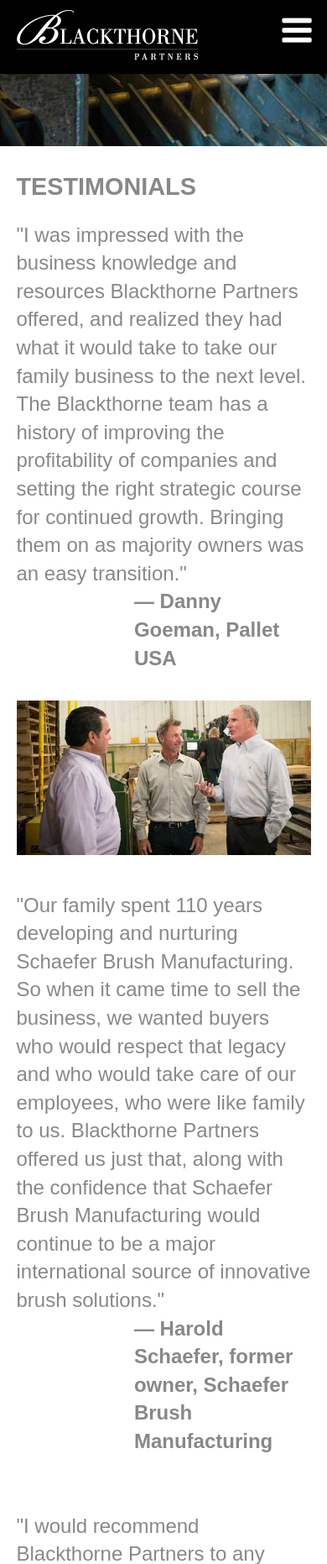
After one commit to foresitegroup/Blackthorne, a PHP site: page /testimonials.php in a window 390 px wide. The commit adds this page. Shown: the top 1862 px of the page at 84% size. Run offline with PHP 8.4, Linux system fonts and the light colour scheme; a stand-in replaces the project's code that opens the database connection; some libraries are stand-ins or nearby versions.

Commit message:
New slides, add testimonial page

```diff
--- a/header.php
+++ b/header.php
@@ -76,6 +76,7 @@ function email($address, $name="") {
               <ul>
                 <li><a href="our-partners.php">Our Partners</a></li>
                 <li><a href="biographies.php">Biographies</a></li>
+                <li><a href="testimonials.php">Testimonials</a></li>
               </ul>
             </li>
             <li><a href="portfolio.php">Portfolio</a></li>
--- a/inc/main.css
+++ b/inc/main.css
@@ -351,7 +351,7 @@ FOOTER {
   }
 
   NAV {
-    width: 540px;
+    width: 530px;
     float: right;
     margin-right: 1%;
     font-size: 85%;
@@ -365,8 +365,8 @@ FOOTER {
     padding-bottom: 0.5em;
   }
 
-  #menu UL LI:first-child {
-    padding-left: 0;
+  #menu > UL > LI:first-child {
+    display: none;
   }
 
   #menu UL LI UL {
@@ -409,16 +409,17 @@ FOOTER {
 @media only screen and (max-width: 768px) {
   /* Tablet */
   NAV {
-    width: 510px;
+    width: 500px;
     font-size: 80%;
   }
 
   #menu UL {
-    margin: 1.6em 0 0;
+    margin: 0.6em 0 0;
   }
 
   #menu UL LI UL {
     display: block;
+    padding-bottom: 0;
   }
 
   #menu UL LI UL LI {
@@ -427,6 +428,10 @@ FOOTER {
 
   #menu UL LI UL LI:first-child {
     padding-left: 0.3em;
+  }
+
+  #menu UL LI UL LI:last-child {
+    padding-bottom: 0;
   }
 
   #logos ARTICLE IMG {
@@ -470,6 +475,10 @@ FOOTER {
     float: none;
     padding: 0.4em 0;
     position: static;
+  }
+
+  #menu > UL > LI:first-child {
+    display: block;
   }
 
   #menu UL LI UL, #menu UL LI:hover UL {
@@ -531,6 +540,12 @@ FOOTER {
 
   #contactform INPUT, #contactform TEXTAREA {
     width: 95%;
+  }
+
+  IMG.left {
+    float: none;
+    margin: 0 0 1.4em 0;
+    max-width: 100%;
   }
 }
 
--- /dev/null
+++ b/testimonials.php
@@ -0,0 +1,22 @@
+<?php
+$PageTitle = "Testimonials";
+$Banner = "banner-biographies.jpg";
+include "header.php";
+?>
+
+<h1 style="margin-bottom: 0.8em;">Testimonials</h1>
+
+"I was impressed with the business knowledge and resources Blackthorne Partners offered, and realized they had what it would take to take our family business to the next level. The Blackthorne team has a history of improving the profitability of companies and setting the right strategic course for continued growth. Bringing them on as majority owners was an easy transition."<br>
+<div style="padding-left: 40%; font-weight: bold;">&mdash; Danny Goeman, Pallet USA</div><br>
+
+<img src="images/testimonials.jpg" alt="" class="left">
+<br>
+
+"Our family spent 110 years developing and nurturing Schaefer Brush Manufacturing. So when it came time to sell the business, we wanted buyers who would respect that legacy and who would take care of our employees, who were like family to us. Blackthorne Partners offered us just that, along with the confidence that Schaefer Brush Manufacturing would continue to be a major international source of innovative brush solutions."<br>
+<div style="padding-left: 40%; font-weight: bold;">&mdash; Harold Schaefer, former owner, Schaefer Brush Manufacturing</div><br>
+<br>
+
+"I would recommend Blackthorne Partners to any business owner who wants a transition process free of stresses and challenges, and who wants to deal with buyers who closely listen and go the extra mile to understand the seller's point of view. I appreciated their understanding of all facets of the business, which made the entire ownership transition process easy. Dealing with the team at Blackthorne was a pleasure."<br>
+<div style="padding-left: 40%; font-weight: bold;">&mdash; Pat Gengler, former owner, Design Specialties</div>
+
+<?php include "footer.php"; ?>
```
Also changed, not shown: index.php (+6 -3 lines), images/slide-design.jpg (added), images/slide-pallet-2015.jpg (added), images/slide-pallet.jpg (deleted), images/slide-schaefer.jpg (added), images/testimonials.jpg (added).
